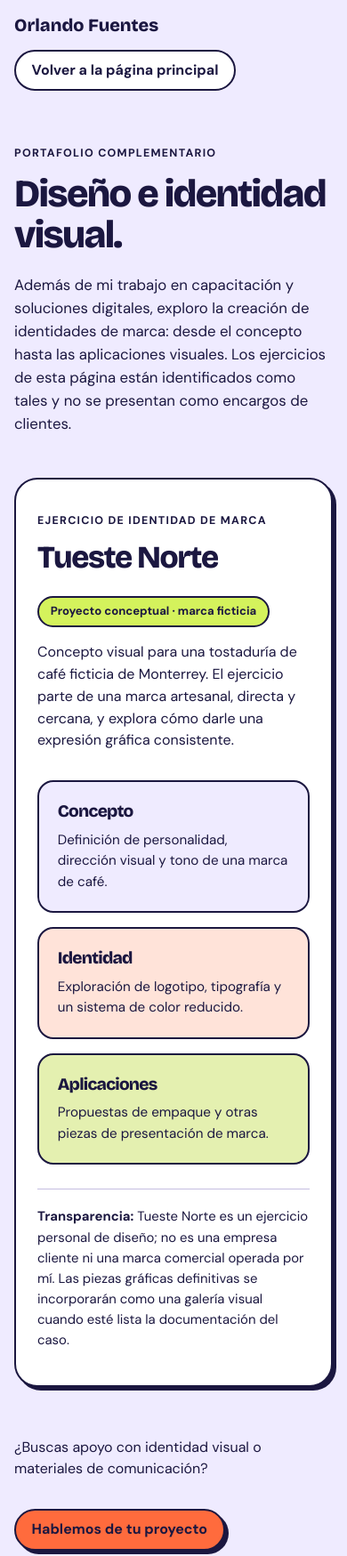
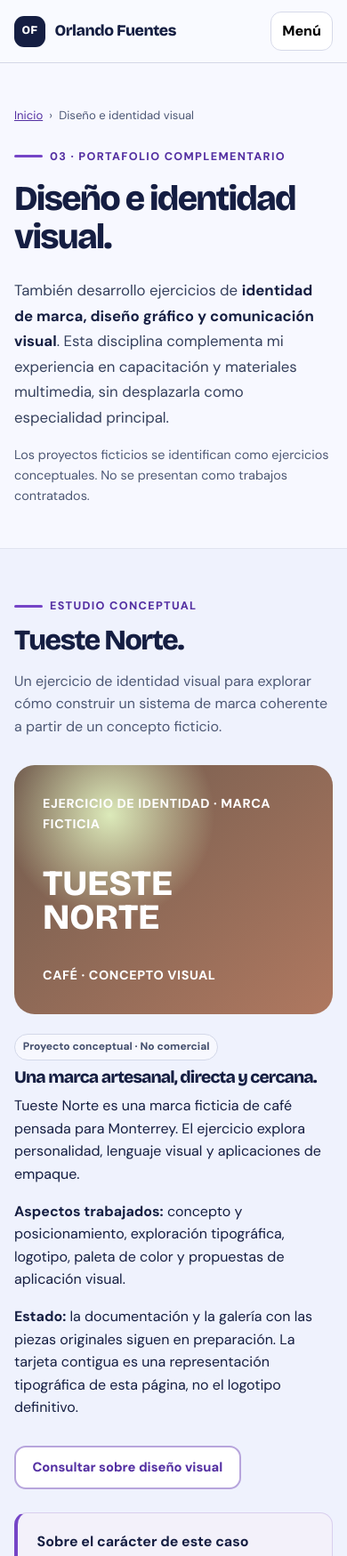
Before and after one commit to orlndox7/landofuentes, a plain HTML site: page diseno.html in a window 390 px wide. Shown: the top 1749 px of the page at 89% size. Drawn offline with nearby package versions, Linux system fonts and the light colour scheme.

Commit message:
Alinear portafolio visual a jerarquía y distinguir claramente Tueste Norte conceptual

```diff
--- a/diseno.html
+++ b/diseno.html
@@ -1,65 +1,52 @@
-<!DOCTYPE html>
+<!doctype html>
 <html lang="es">
-<head>
-<meta charset="utf-8">
-<meta name="viewport" content="width=device-width, initial-scale=1">
+<head><meta charset="utf-8"><meta name="viewport" content="width=device-width,initial-scale=1"><meta name="theme-color" content="#f7f8ff">
 <title>Diseño e identidad visual | Orlando Fuentes</title>
-<meta name="description" content="Exploraciones de diseño e identidad visual de Orlando Fuentes. Proyectos conceptuales diferenciados de la experiencia profesional.">
-<link rel="preconnect" href="https://fonts.googleapis.com">
-<link rel="preconnect" href="https://fonts.gstatic.com" crossorigin>
-<link href="https://fonts.googleapis.com/css2?family=Bricolage+Grotesque:opsz,wght@12..96,500;12..96,800&family=DM+Sans:wght@400;500;700&display=swap" rel="stylesheet">
-<style>
-:root{--ink:#1B1740;--paper:#EFEBFF;--blue:#3D4DFF;--tang:#FF6B3D;--lime:#D4F25C;--display:"Bricolage Grotesque","Arial Black",sans-serif;--body:"DM Sans",system-ui,sans-serif}
-*{box-sizing:border-box}html{scroll-behavior:smooth}body{margin:0;background:var(--paper);color:var(--ink);font:400 1rem/1.55 var(--body)}
-a{color:inherit}:focus-visible{outline:3px solid var(--blue);outline-offset:4px}
-.wrap{max-width:1150px;margin:auto;padding:clamp(1rem,3vw,2rem)}
-header{display:flex;justify-content:space-between;align-items:center;gap:1rem;flex-wrap:wrap}
-.logo{font:800 1.25rem var(--display);text-decoration:none}.back,.action{display:inline-flex;align-items:center;justify-content:center;min-height:44px;padding:.55rem 1.1rem;border:2px solid var(--ink);border-radius:99px;font-weight:700;text-decoration:none;background:#fff}
-.back:hover,.action:hover{transform:translateY(-2px)}
-main{padding-top:clamp(3rem,9vw,7rem);padding-bottom:3rem}
-.kicker,.eyebrow{font-size:.78rem;letter-spacing:.1em;text-transform:uppercase;font-weight:800}
-h1,h2,h3{font-family:var(--display);line-height:1.08;letter-spacing:-.04em}
-h1{font-size:clamp(2.7rem,7vw,6rem);max-width:14ch;margin:.55rem 0 1.2rem}
-.lead{font-size:clamp(1.05rem,2vw,1.3rem);max-width:62ch}
-.note{display:inline-block;margin-top:1rem;padding:.6rem .9rem;border-radius:12px;background:#fff;border:1.5px solid var(--ink);font-weight:700}
-.case{margin:clamp(3rem,7vw,6rem) 0 2rem;padding:clamp(1.5rem,4vw,3.5rem);border:2px solid var(--ink);border-radius:26px;background:#fff;box-shadow:7px 7px 0 var(--ink)}
-.case-head{display:flex;justify-content:space-between;align-items:start;gap:1rem;flex-wrap:wrap}
-.case h2{font-size:clamp(2.2rem,5vw,4rem);margin:.5rem 0}
-.pill{display:inline-flex;background:var(--lime);border:2px solid var(--ink);border-radius:99px;padding:.35rem .8rem;font-weight:800;font-size:.82rem}
-.case p{max-width:70ch}
-.details{display:grid;grid-template-columns:repeat(3,minmax(0,1fr));gap:1rem;margin-top:2rem}
-.details article{padding:1.3rem;border:2px solid var(--ink);border-radius:18px;background:var(--paper)}
-.details article:nth-child(2){background:#ffe3d9}.details article:nth-child(3){background:#e4f0b0}
-.details h3{font-size:1.2rem;margin:.15rem 0 .6rem}
-.details p{margin:0;font-size:.95rem}
-.disclaimer{margin-top:1.7rem;padding-top:1.2rem;border-top:1px solid #c5bee1;font-size:.93rem}
-.bottom{display:flex;flex-wrap:wrap;align-items:center;gap:1rem;margin:2.5rem 0 0}
-.action{background:var(--tang);box-shadow:4px 4px 0 var(--ink)}
-footer{border-top:1px solid #bbb1de;padding:1.5rem 0 2.5rem;font-size:.9rem}
-@media(max-width:720px){.details{grid-template-columns:1fr}.case{box-shadow:4px 4px 0 var(--ink)}}
-@media(prefers-reduced-motion:reduce){html{scroll-behavior:auto}*{transition:none!important}}
-</style>
-</head>
-<body>
-<div class="wrap">
-<header><a class="logo" href="index.html">Orlando Fuentes</a><a class="back" href="index.html">Volver a la página principal</a></header>
+<meta name="description" content="Portafolio complementario de diseño e identidad visual de Orlando Fuentes. Incluye Tueste Norte, proyecto conceptual de marca ficticia, claramente identificado como ejercicio personal.">
+<link rel="preconnect" href="https://fonts.googleapis.com"><link rel="preconnect" href="https://fonts.gstatic.com" crossorigin>
+<link href="https://fonts.googleapis.com/css2?family=Bricolage+Grotesque:opsz,wght@12..96,500;12..96,800&family=DM+Sans:wght@400;500;700;800&display=swap" rel="stylesheet">
+<link rel="stylesheet" href="site.css"></head><body>
+<header class="site-header"><nav class="shell nav-wrap" aria-label="Navegación principal">
+<a class="brand" href="index.html"><span class="brand-symbol">OF</span> Orlando Fuentes</a>
+<button class="menu-toggle" type="button" data-menu-toggle aria-controls="nav-links" aria-expanded="false">Menú</button>
+<ul id="nav-links" class="nav-links" data-nav-links><li><a href="index.html">Inicio</a></li><li><a href="cv.html">CV / Trayectoria</a></li><li><a href="servicios.html">Servicios</a></li><li><a href="diseno.html">Diseño visual</a></li><li><a href="laboratorio.html">Laboratorio IA</a></li><li><a class="nav-contact" href="contacto.html">Contacto</a></li></ul></nav></header>
 <main>
-  <p class="kicker">Portafolio complementario</p>
-  <h1>Diseño e identidad visual.</h1>
-  <p class="lead">Además de mi trabajo en capacitación y soluciones digitales, exploro la creación de identidades de marca: desde el concepto hasta las aplicaciones visuales. Los ejercicios de esta página están identificados como tales y no se presentan como encargos de clientes.</p>
-  <section class="case" aria-labelledby="tn-title">
-    <div class="case-head"><div><p class="eyebrow">Ejercicio de identidad de marca</p><h2 id="tn-title">Tueste Norte</h2></div><span class="pill">Proyecto conceptual · marca ficticia</span></div>
-    <p>Concepto visual para una tostaduría de café ficticia de Monterrey. El ejercicio parte de una marca artesanal, directa y cercana, y explora cómo darle una expresión gráfica consistente.</p>
-    <div class="details">
-      <article><h3>Concepto</h3><p>Definición de personalidad, dirección visual y tono de una marca de café.</p></article>
-      <article><h3>Identidad</h3><p>Exploración de logotipo, tipografía y un sistema de color reducido.</p></article>
-      <article><h3>Aplicaciones</h3><p>Propuestas de empaque y otras piezas de presentación de marca.</p></article>
-    </div>
-    <p class="disclaimer"><strong>Transparencia:</strong> Tueste Norte es un ejercicio personal de diseño; no es una empresa cliente ni una marca comercial operada por mí. Las piezas gráficas definitivas se incorporarán como una galería visual cuando esté lista la documentación del caso.</p>
-  </section>
-  <div class="bottom"><p>¿Buscas apoyo con identidad visual o materiales de comunicación?</p><a class="action" href="mailto:a.fuentes0890@gmail.com?subject=Consulta%20sobre%20dise%C3%B1o%20de%20identidad%20visual">Hablemos de tu proyecto</a></div>
+<section class="page-hero"><div class="shell"><div class="narrow">
+<div class="breadcrumb"><a href="index.html">Inicio</a><span>›</span><span>Diseño e identidad visual</span></div>
+<span class="eyebrow"><span class="line"></span> 03 · Portafolio complementario</span>
+<h1>Diseño e identidad visual.</h1>
+<p class="lead">También desarrollo ejercicios de <strong>identidad de marca, diseño gráfico y comunicación visual</strong>. Esta disciplina complementa mi experiencia en capacitación y materiales multimedia, sin desplazarla como especialidad principal.</p>
+<p class="media-note">Los proyectos ficticios se identifican como ejercicios conceptuales. No se presentan como trabajos contratados.</p>
+</div></div></section>
+<section class="section section-muted"><div class="shell">
+<div class="section-head"><span class="eyebrow"><span class="line"></span> Estudio conceptual</span><h2>Tueste Norte.</h2><p>Un ejercicio de identidad visual para explorar cómo construir un sistema de marca coherente a partir de un concepto ficticio.</p></div>
+<div class="case-grid">
+<div class="case-cover" role="img" aria-label="Tarjeta tipográfica ilustrativa del proyecto conceptual Tueste Norte, no una reproducción del logotipo definitivo">
+<div class="case-sub">EJERCICIO DE IDENTIDAD · MARCA FICTICIA</div>
+<div class="case-mark">TUESTE<br>NORTE</div>
+<div class="case-sub">CAFÉ · CONCEPTO VISUAL</div>
+</div>
+<div>
+<span class="tag">Proyecto conceptual · No comercial</span>
+<h3>Una marca artesanal, directa y cercana.</h3>
+<p>Tueste Norte es una marca ficticia de café pensada para Monterrey. El ejercicio explora personalidad, lenguaje visual y aplicaciones de empaque.</p>
+<p><strong>Aspectos trabajados:</strong> concepto y posicionamiento, exploración tipográfica, logotipo, paleta de color y propuestas de aplicación visual.</p>
+<p><strong>Estado:</strong> la documentación y la galería con las piezas originales siguen en preparación. La tarjeta contigua es una representación tipográfica de esta página, no el logotipo definitivo.</p>
+<div class="actions"><a class="btn btn-secondary" href="contacto.html">Consultar sobre diseño visual</a></div>
+</div>
+</div>
+<div class="note-box" style="margin-top:1.6rem"><strong>Sobre el carácter de este caso</strong>No existe un cliente real llamado Tueste Norte en este proyecto y no se atribuyen resultados comerciales. Este apartado muestra exploración creativa y criterios de diseño.</div>
+</div></section>
+<section class="section"><div class="shell">
+<div class="section-head"><span class="eyebrow"><span class="line"></span> Capacidades complementarias</span><h2>Más que un logotipo.</h2><p>Una identidad visual reúne decisiones que deben funcionar juntas, no solamente un símbolo aislado.</p></div>
+<div class="feature-grid">
+<article class="feature-card"><span class="index">01 · Dirección visual</span><h3>Concepto y personalidad</h3><p>Definición de atributos, referencias y dirección gráfica para orientar las piezas de una marca.</p></article>
+<article class="feature-card"><span class="index">02 · Sistema visual</span><h3>Tipografía y color</h3><p>Exploración de logotipo, jerarquía tipográfica y paletas que permitan aplicaciones consistentes.</p></article>
+<article class="feature-card"><span class="index">03 · Aplicaciones</span><h3>Piezas y materiales</h3><p>Adaptación de la identidad a soportes de comunicación, empaques y presentaciones.</p></article>
+</div>
+</div></section>
+<section class="section section-tight"><div class="shell"><div class="contact-band"><div><span class="eyebrow" style="color:#c9b7ff">Servicio complementario</span><h2>¿Necesitas apoyo con identidad visual?</h2><p>Podemos evaluar el proyecto, los materiales disponibles y el alcance antes de definir entregables.</p></div><a class="btn" href="contacto.html">Conversar sobre diseño ↗</a></div></div></section>
 </main>
-<footer>Orlando Fuentes · Diseño instruccional, capacitación corporativa e identidad visual. <a href="cv.html">Ver trayectoria profesional</a></footer>
-</div>
-</body>
-</html>
+<footer class="site-footer"><div class="shell footer-row"><span>© 2026 Orlando Fuentes · Identidad visual</span><div class="footer-links"><a href="index.html">Inicio</a><a href="cv.html">Trayectoria</a><a href="servicios.html">Servicios</a></div></div></footer>
+<script src="site.js" defer></script>
+</body></html>
```
